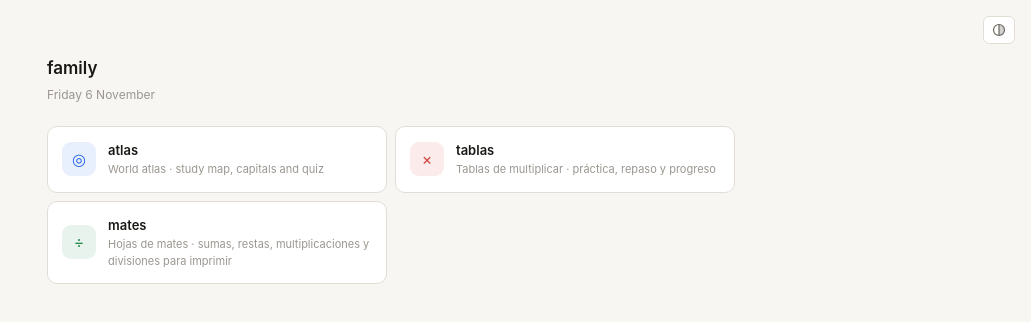
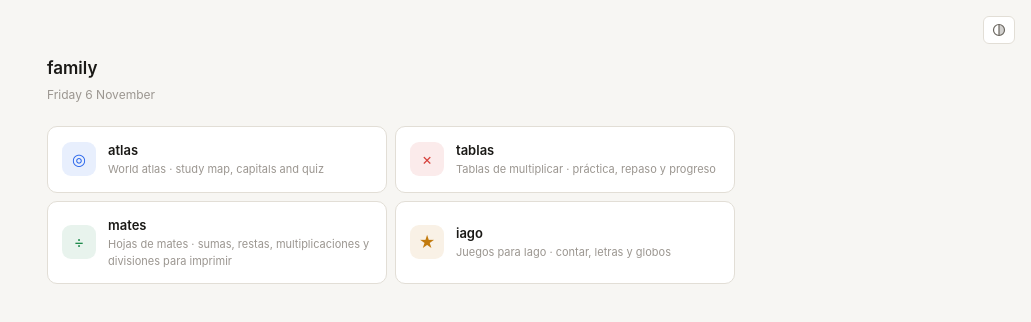
Before and after one commit to rfleiro/family-ops-dash, a plain HTML site: page index.html in a window 1280 px wide. Shown: the whole page, without its empty margins (249-1280 px from the left). Drawn offline with Linux system fonts and the light colour scheme.

Commit message:
hub: activar tarjeta iago

```diff
--- a/index.html
+++ b/index.html
@@ -48,7 +48,8 @@ function toggleTheme(){
 const DASHBOARDS = [
   { id:"atlas", name:"atlas", desc:"World atlas \u00b7 study map, capitals and quiz", path:"atlas/", icon:"\u25CE", color:"#2563EB", live:true },
   { id:"tablas", name:"tablas", desc:"Tablas de multiplicar \u00b7 pr\u00e1ctica, repaso y progreso", path:"tablas/", icon:"\u00D7", color:"#D6403B", live:true },
-  { id:"mates", name:"mates", desc:"Hojas de mates \u00b7 sumas, restas, multiplicaciones y divisiones para imprimir", path:"mates/", icon:"\u00F7", color:"#1F8A4C", live:true }
+  { id:"mates", name:"mates", desc:"Hojas de mates \u00b7 sumas, restas, multiplicaciones y divisiones para imprimir", path:"mates/", icon:"\u00F7", color:"#1F8A4C", live:true },
+  { id:"iago", name:"iago", desc:"Juegos para Iago \u00b7 contar, letras y globos", path:"iago/", icon:"\u2605", color:"#C27A0E", live:true }
 ];
 
 document.getElementById("hub").innerHTML =
```
